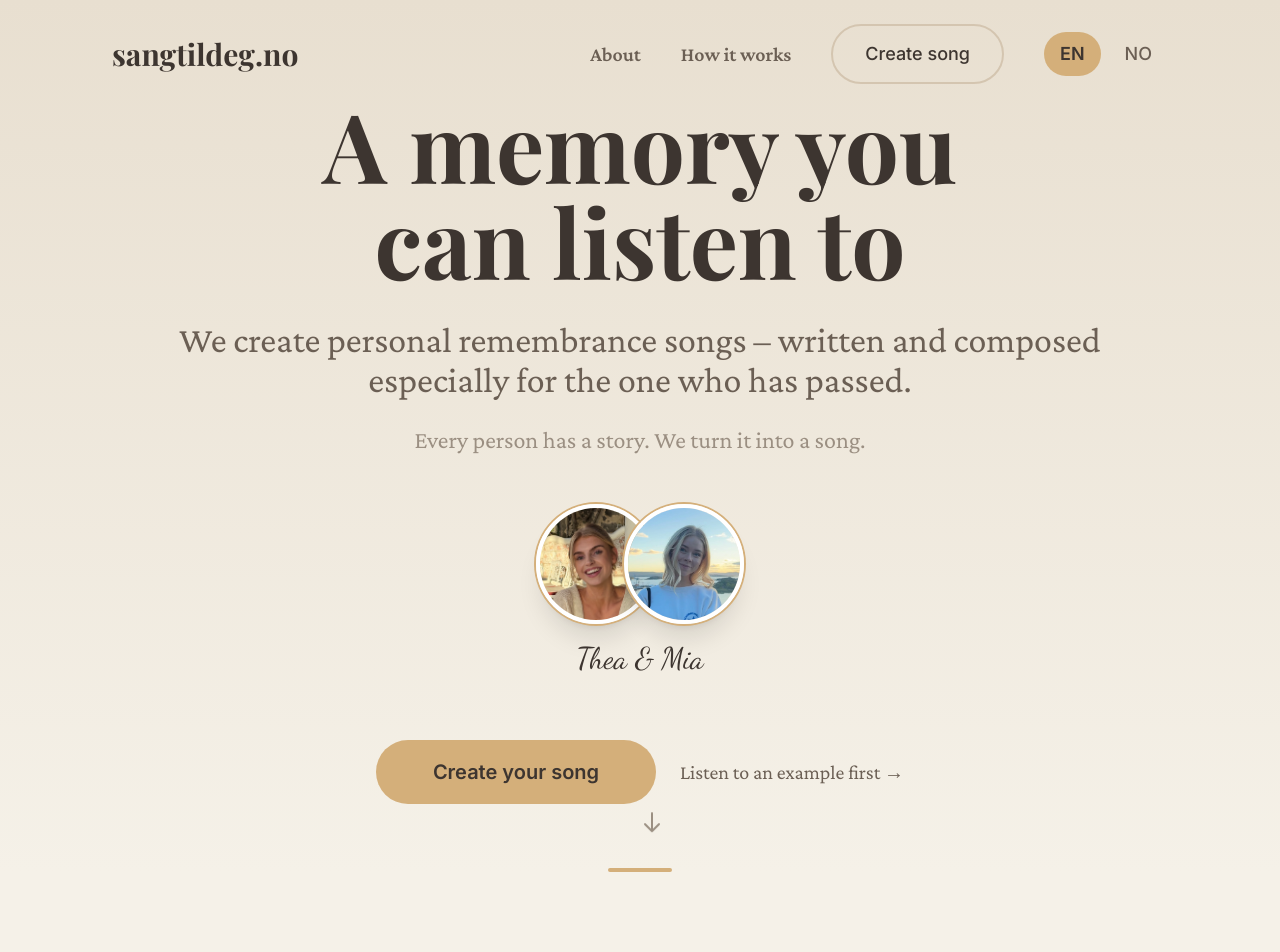
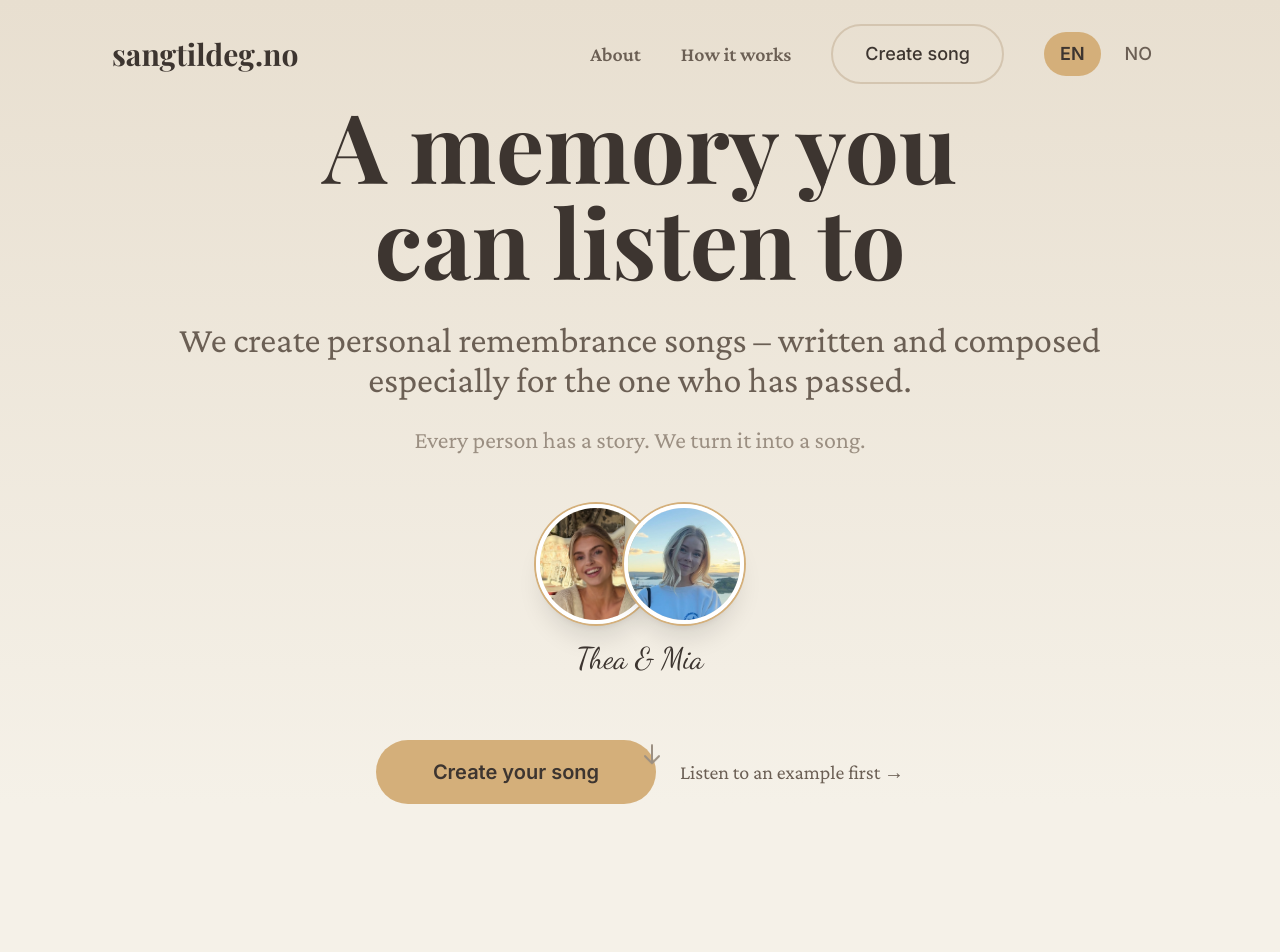
Before and after one commit to wilmessimon/sangtildeg-no, a Next.js app: page /en in a window 1280 px wide. Shown: the top 952 px of the page. Built offline with nearby package versions, Linux system fonts and the light colour scheme.

Commit message:
Remove gold decorative line from hero section

```diff
--- a/app/[locale]/components/Hero.tsx
+++ b/app/[locale]/components/Hero.tsx
@@ -80,11 +80,6 @@ export default function Hero() {
               {t('ctaAlt')}
             </button>
           </div>
-
-          {/* Decorative element */}
-          <div className="mt-16 flex justify-center">
-            <div className="w-16 h-1 bg-accent-gold rounded-full" />
-          </div>
         </div>
       </div>
 
```
